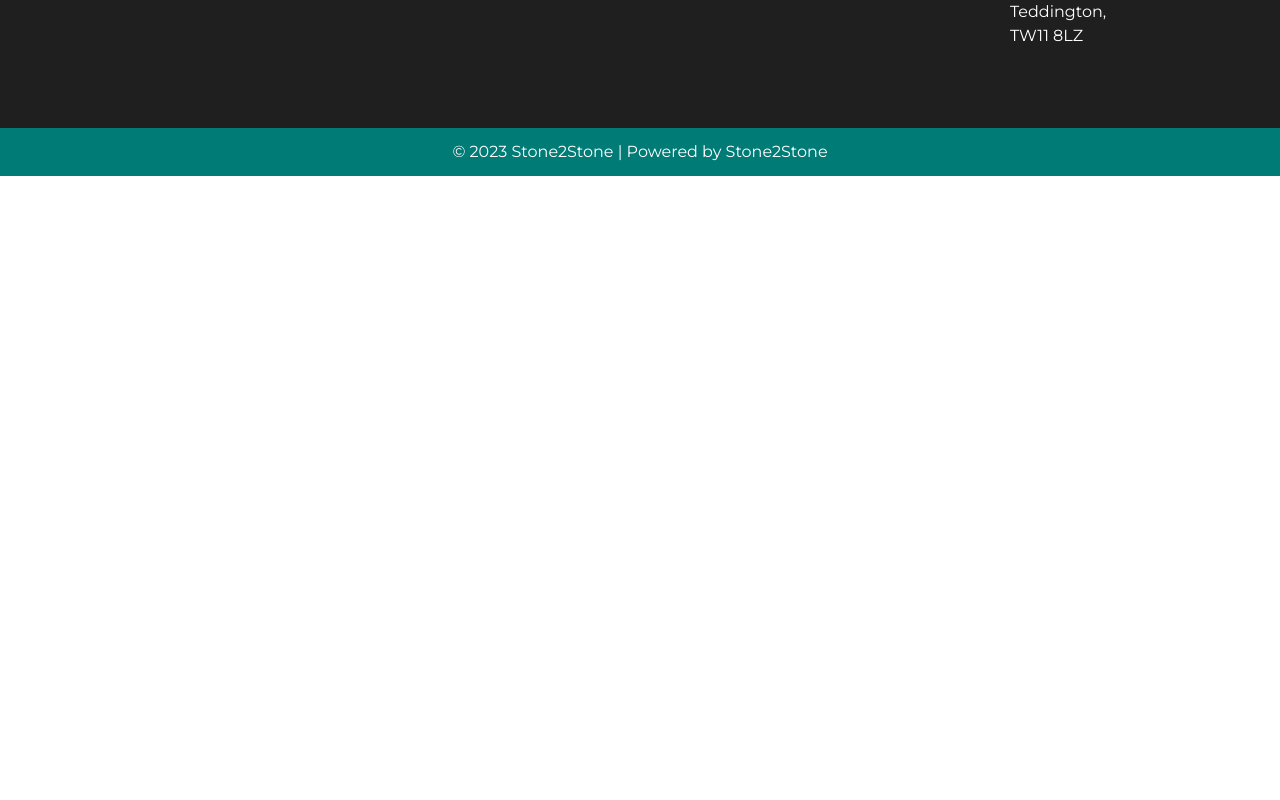
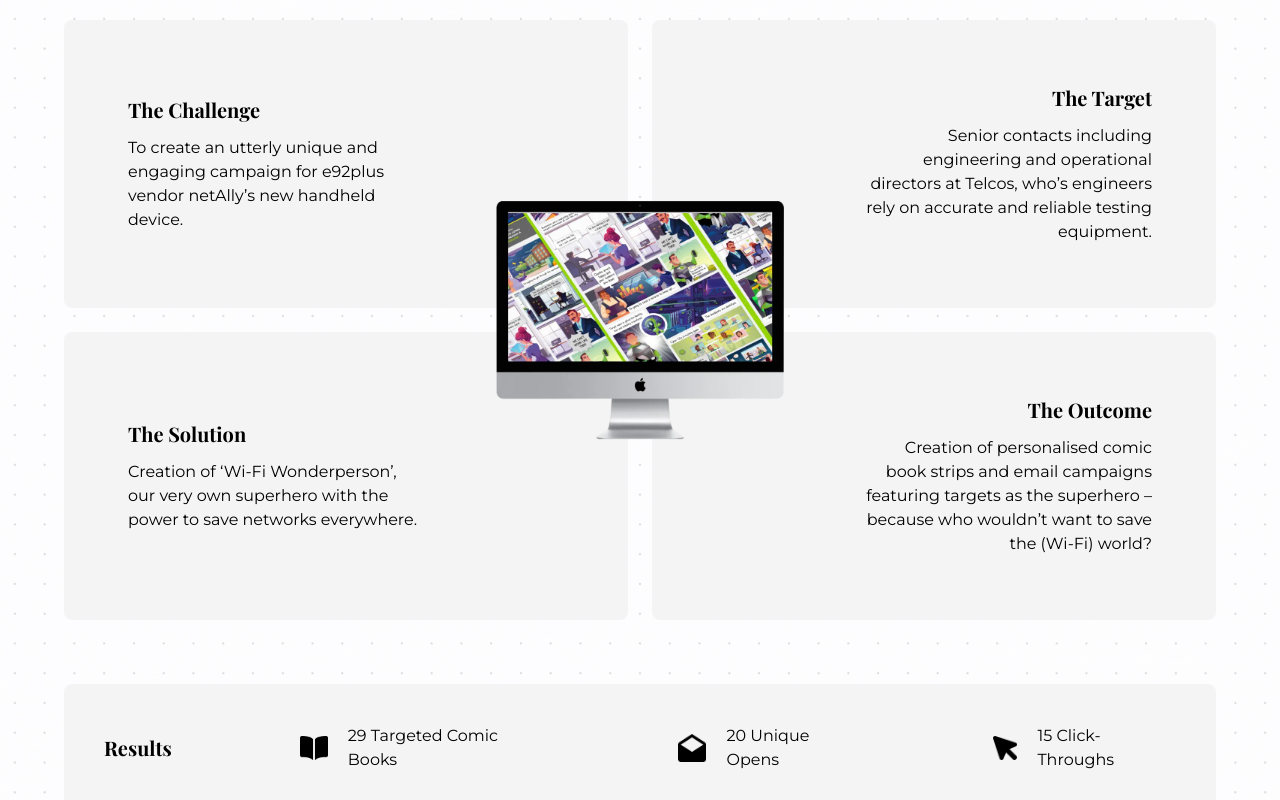
Before and after one commit to alparslankorkmaz/stone2stone-redone, a Next.js app: page /success-stories/netally-wifi-wonderperson in a window 1280 px wide. Shown: the part 740-1540 px from the top of the page. Before the commit the page ends 916 px from the top, so only its background shows below. Built offline with nearby package versions, Linux system fonts and the light colour scheme.

Commit message:
add netally page

```diff
--- a/src/app/success-stories/netally-wifi-wonderperson/page.js
+++ b/src/app/success-stories/netally-wifi-wonderperson/page.js
@@ -1,5 +1,105 @@
+"use client";
 import React from "react";
+import dynamic from "next/dynamic";
+const ReactPlayer = dynamic(() => import("react-player"), { ssr: false });
 
 export default function page() {
-  return <div>page</div>;
+  return (
+    <>
+      <div className="bg-[url('/images/stories/page/11.jpg')] bg-cover bg-center bg-no-repeat text-white text-center p-20 lg:p-52">
+        <h1 className="text-2xl lg:text-5xl font-bold font-playfair mb-4">
+          NetAlly Wifi Wonderperson
+        </h1>
+        <p className="text-xs lg:text-base font-montserrat font-light">
+          Personalised comic book strips were created using the likeness of
+          senior Telco targets to promote the netAlly handheld device, including
+          bespoke posters and landing pages.{" "}
+        </p>
+      </div>
+      {/* HERO */}
+      <div className="grid grid-cols-12 py-10 lg:p-16 gap-6 justify-end relative">
+        <div className="lg:p-16 col-span-6 bg-tab-dark-gray rounded-lg grid grid-cols-3 items-center">
+          <div className="col-span-3 lg:col-span-2 p-7 lg:p-0">
+            <h3 className="font-playfair font-bold lg:text-xl">
+              The Challenge
+            </h3>
+            <p className="font-montserrat text-xs md:text-sm lg:text-base mt-3">
+              To create an utterly unique and engaging campaign for e92plus
+              vendor netAlly’s new handheld device.{" "}
+            </p>
+          </div>
+        </div>
+
+        <div className="lg:p-16 col-span-6 bg-tab-dark-gray rounded-lg text-right grid grid-cols-3 items-center">
+          <div className="col-span-3 lg:col-span-2 lg:col-start-2 p-7 lg:p-0">
+            <h3 className="font-playfair font-bold lg:text-xl">The Target</h3>
+            <p className="font-montserrat text-xs md:text-sm lg:text-base mt-3">
+              Senior contacts including engineering and operational directors at
+              Telcos, who’s engineers rely on accurate and reliable testing
+              equipment.{" "}
+            </p>
+          </div>
+        </div>
+        {/* MIDDLE */}
+        <div className="z-10 top-1/2 left-1/2 -translate-x-1/2 -translate-y-1/2 absolute w-24 lg:w-72">
+          <img src="/images/stories/monitors/11.webp" alt="monitor" />
+        </div>
+        <div className="lg:p-16 col-span-6 bg-tab-dark-gray rounded-lg grid grid-cols-3 items-center">
+          <div className="col-span-3 lg:col-span-2 p-7 lg:p-0">
+            <h3 className="font-playfair font-bold lg:text-xl">The Solution</h3>
+            <p className="font-montserrat text-xs md:text-sm lg:text-base mt-3">
+              Creation of ‘Wi-Fi Wonderperson’, our very own superhero with the
+              power to save networks everywhere.{" "}
+            </p>
+          </div>
+        </div>
+        <div className="lg:p-16 col-span-6 bg-tab-dark-gray rounded-lg text-right grid grid-cols-3 items-center">
+          <div className="col-span-3 lg:col-span-2 lg:col-start-2 p-7 lg:p-0">
+            <h3 className="font-playfair font-bold lg:text-xl">The Outcome</h3>
+            <p className="font-montserrat text-xs md:text-sm lg:text-base mt-3">
+              Creation of personalised comic book strips and email campaigns
+              featuring targets as the superhero – because who wouldn’t want to
+              save the (Wi-Fi) world?{" "}
+            </p>
+          </div>
+        </div>
+      </div>
+      {/* RESULTS */}
+      <div className="lg:px-16 pb-10">
+        <div className="bg-tab-dark-gray rounded-lg flex items-center gap-8 lg:gap-32 p-5 lg:p-10">
+          <h4 className="font-playfair font-bold lg:text-xl">Results</h4>
+          <div className="flex gap-2 flex-col lg:flex-row justify-center text-center lg:text-left lg:gap-5 items-center">
+            <img
+              src="/images/stories/icons/book_icon.png"
+              className="w-4 lg:w-7"
+              alt="book icon"
+            />
+            <p className="font-montserrat text-xs lg:text-base">
+              29 Targeted Comic Books
+            </p>
+          </div>
+          <div className="flex gap-2 flex-col lg:flex-row justify-center text-center lg:text-left lg:gap-5 items-center">
+            <img
+              src="/images/stories/icons/mail_icon.png"
+              className="w-4 lg:w-7"
+              alt="mail icon"
+            />
+            <p className="font-montserrat text-xs lg:text-base">
+              20 Unique Opens
+            </p>
+          </div>
+          <div className="flex gap-2 flex-col lg:flex-row justify-center text-center lg:text-left lg:gap-5 items-center">
+            <img
+              src="/images/stories/icons/cursor_icon.png"
+              className="w-3 lg:w-6"
+              alt="cursor icon"
+            />
+            <p className="font-montserrat text-xs lg:text-base">
+              15 Click-Throughs
+            </p>
+          </div>
+        </div>
+      </div>
+    </>
+  );
 }
```
